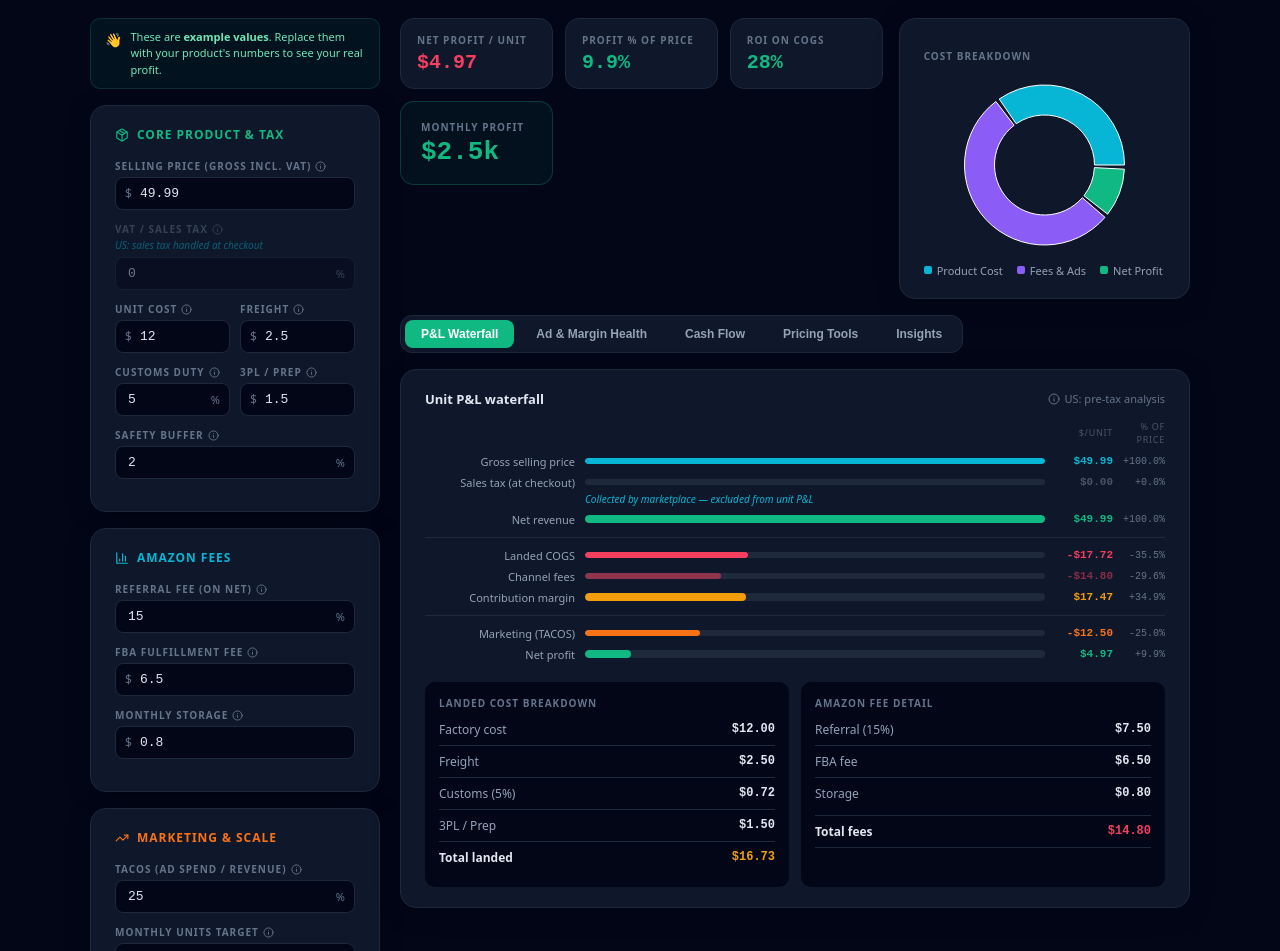
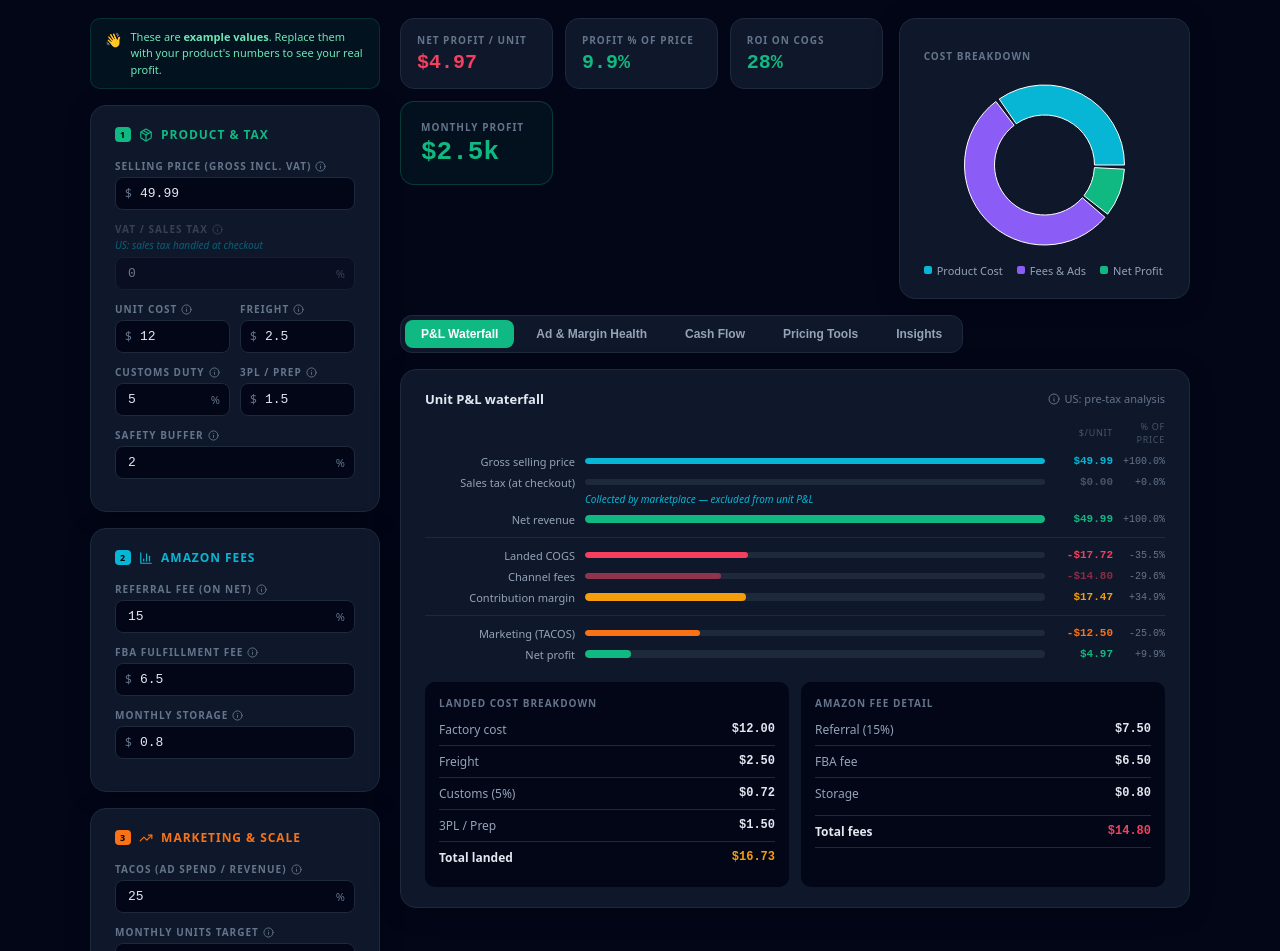
Before and after one commit to avielg-droid/amazon-calculator, a React (Vite) app: page / in a window 1280 px wide. Shown: the part 201-1152 px from the top of the page. Built offline with nearby package versions, Linux system fonts and the light colour scheme.

Commit message:
ux: add step numbers to sidebar sections

```diff
--- a/App.jsx
+++ b/App.jsx
@@ -401,7 +401,8 @@ export default function App() {
 
           <div style={CARD}>
             <div style={{ fontSize: 12, fontWeight: 600, letterSpacing: "0.08em", textTransform: "uppercase", display: "flex", alignItems: "center", gap: 8, marginBottom: 16, color: C.emerald }}>
-              <Package size={14} />Core Product & Tax
+              <span style={{ background: C.emerald, color: "#000", borderRadius: 4, fontSize: 9, fontWeight: 800, padding: "1px 5px" }}>1</span>
+              <Package size={14} />Product & Tax
             </div>
             <InputField label="Selling price (gross incl. VAT)" name="sellingPrice" value={inputs.sellingPrice} onChange={handleChange} prefix="$" highlight={C.emerald} tooltip="The price customers pay on Amazon. For EU, include VAT." error={inputErrors.sellingPrice} />
             <InputField
@@ -428,6 +429,7 @@ export default function App() {
 
           <div style={CARD}>
             <div style={{ fontSize: 12, fontWeight: 600, letterSpacing: "0.08em", textTransform: "uppercase", display: "flex", alignItems: "center", gap: 8, marginBottom: 16, color: C.cyan }}>
+              <span style={{ background: C.cyan, color: "#000", borderRadius: 4, fontSize: 9, fontWeight: 800, padding: "1px 5px" }}>2</span>
               {channelMode === "amazon" ? <><BarChart3 size={14} />Amazon Fees</> : <><ShieldCheck size={14} />DTC Logistics</>}
             </div>
             {channelMode === "amazon" ? (
@@ -454,6 +456,7 @@ export default function App() {
 
           <div style={CARD}>
             <div style={{ fontSize: 12, fontWeight: 600, letterSpacing: "0.08em", textTransform: "uppercase", display: "flex", alignItems: "center", gap: 8, marginBottom: 16, color: C.orange }}>
+              <span style={{ background: C.orange, color: "#000", borderRadius: 4, fontSize: 9, fontWeight: 800, padding: "1px 5px" }}>3</span>
               <TrendingUp size={14} />Marketing & Scale
             </div>
             <InputField label="TACOS (ad spend / revenue)" name="adSpendShare" value={inputs.adSpendShare} onChange={handleChange} suffix="%" highlight={C.orange} tooltip="Total ad spend as % of revenue (TACOS). Includes PPC and external ads." error={inputErrors.adSpendShare} />
```
